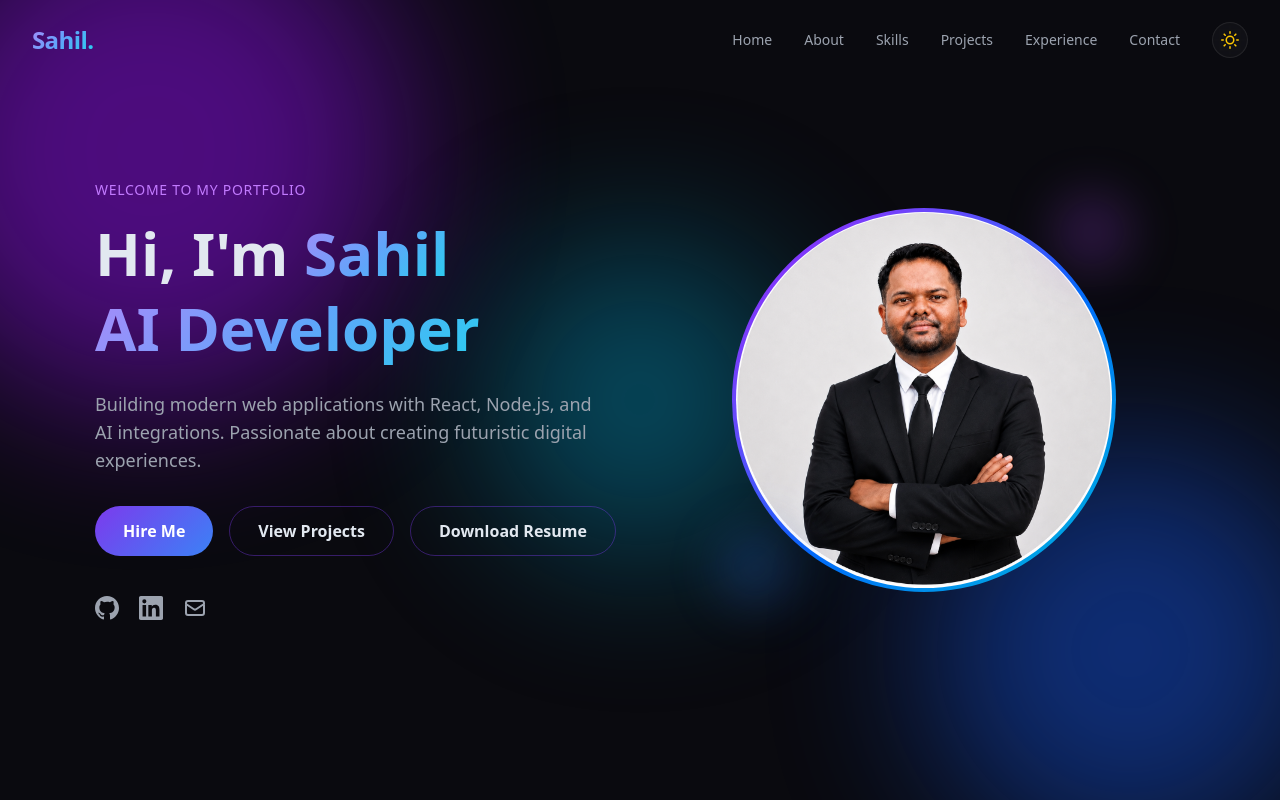
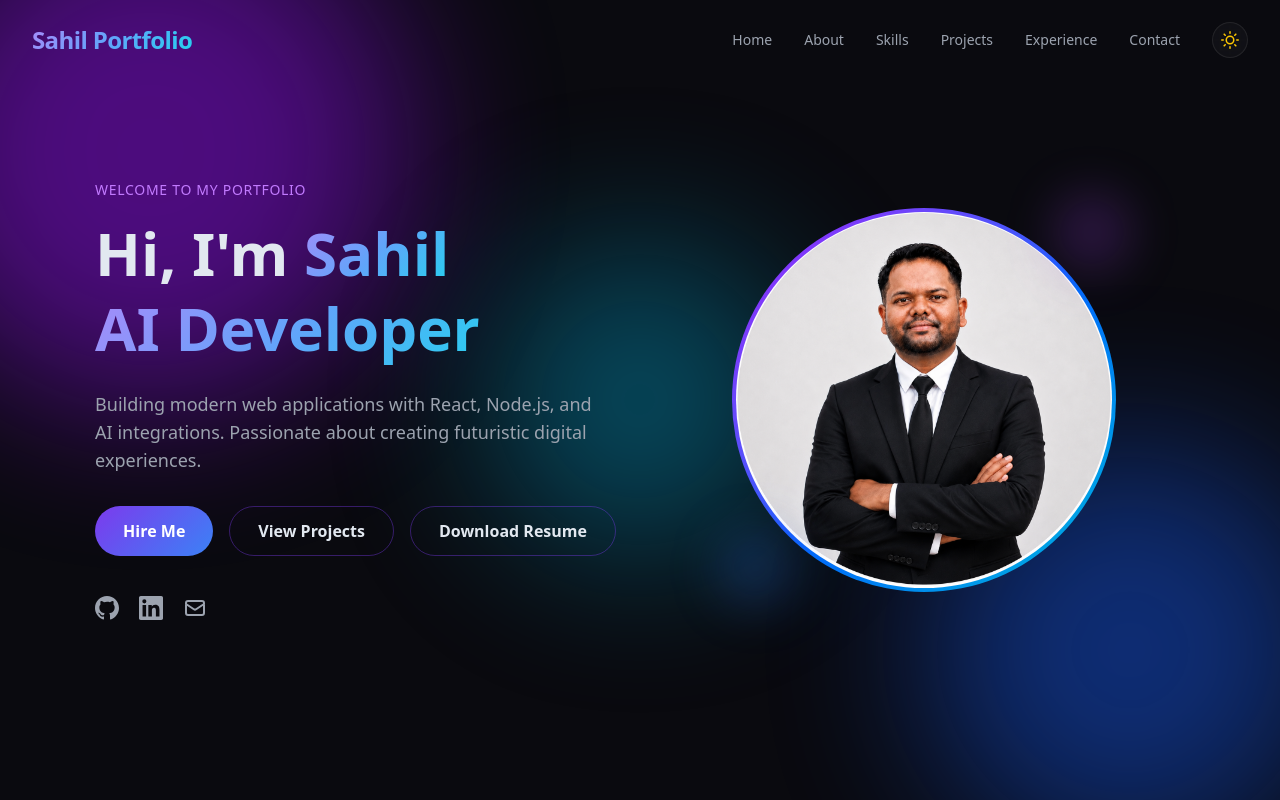
Before and after one commit to Sahil071803/Portfolio-Website, a Next.js app: page / in a window 1280 px wide. Shown: the top 800 px of the page. Built offline with nearby package versions, Linux system fonts and the light colour scheme.

Commit message:
Update logo text to Sahil Portfolio

```diff
--- a/src/components/Footer.tsx
+++ b/src/components/Footer.tsx
@@ -13,7 +13,7 @@ export default function Footer() {
         <div className="grid md:grid-cols-4 gap-8 mb-12">
           <div className="md:col-span-2">
             <a href="#home" className="text-2xl font-bold text-gradient">
-              Sahil.
+              Sahil Portfolio
             </a>
             <p className="text-[var(--text-gray)] text-sm mt-3 max-w-md leading-relaxed">
               MERN Stack & AI Developer crafting futuristic digital experiences.
--- a/src/components/Navbar.tsx
+++ b/src/components/Navbar.tsx
@@ -39,7 +39,7 @@ export default function Navbar() {
             href="#home"
             className="text-2xl font-bold tracking-tight text-gradient"
           >
-            Sahil.
+            Sahil Portfolio
           </a>
 
           <div className="hidden md:flex items-center gap-8">
```
